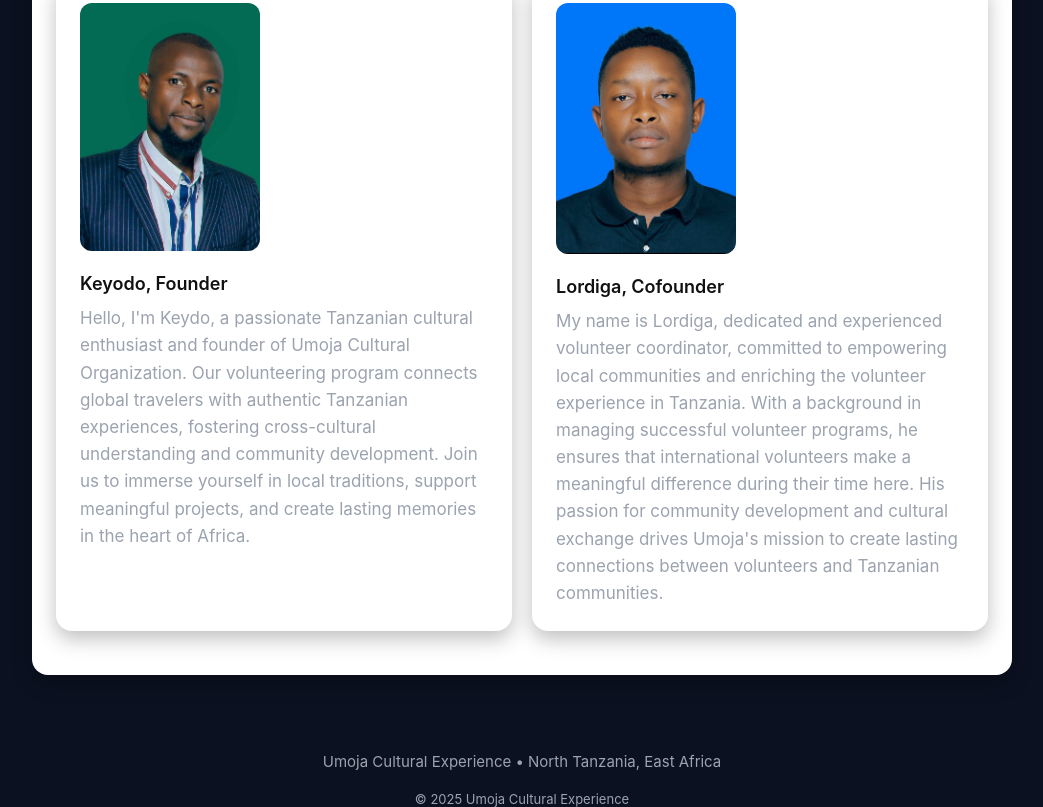
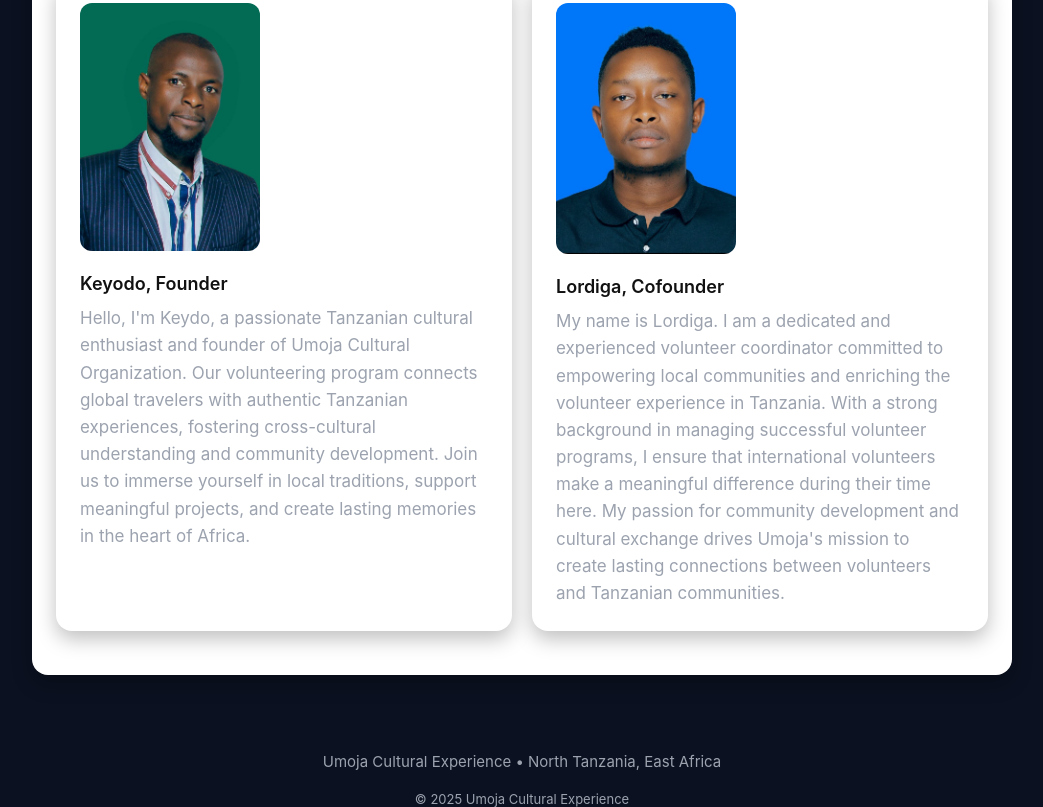
Before and after one commit to UmojaCulturalExperience/Tanzania, a plain HTML site: page founders.html in a window 1280 px wide. Shown: the part 569-1376 px from the top of the page, without its empty margins (118-1161 px from the left). Drawn offline with Linux system fonts and the light colour scheme.

Commit message:
Update founders.html

```diff
--- a/founders.html
+++ b/founders.html
@@ -187,8 +187,7 @@
           <div class="option card">
           <img src="./131ca7af-09d5-43ba-a9d4-752b1fba5d71.jpeg" alt="Lordiga, Cofounder" />
           <h3>Lordiga, Cofounder</h3>
-          <p class="lead" style="margin:0;color:var(--muted)">My name is Lordiga, dedicated and experienced volunteer coordinator, committed to empowering local communities and enriching the volunteer experience in Tanzania. With a background in managing successful volunteer programs, he ensures that international volunteers make a meaningful difference during their time here. His passion for community development and cultural exchange drives Umoja's mission to create lasting connections between volunteers and Tanzanian communities.</p>
-        </div>
+<p class="lead" style="margin:0;color:var(--muted)">My name is Lordiga. I am a dedicated and experienced volunteer coordinator committed to empowering local communities and enriching the volunteer experience in Tanzania. With a strong background in managing successful volunteer programs, I ensure that international volunteers make a meaningful difference during their time here. My passion for community development and cultural exchange drives Umoja's mission to create lasting connections between volunteers and Tanzanian communities.</p>        </div>
       </div>
     </section>
   </main>
```
